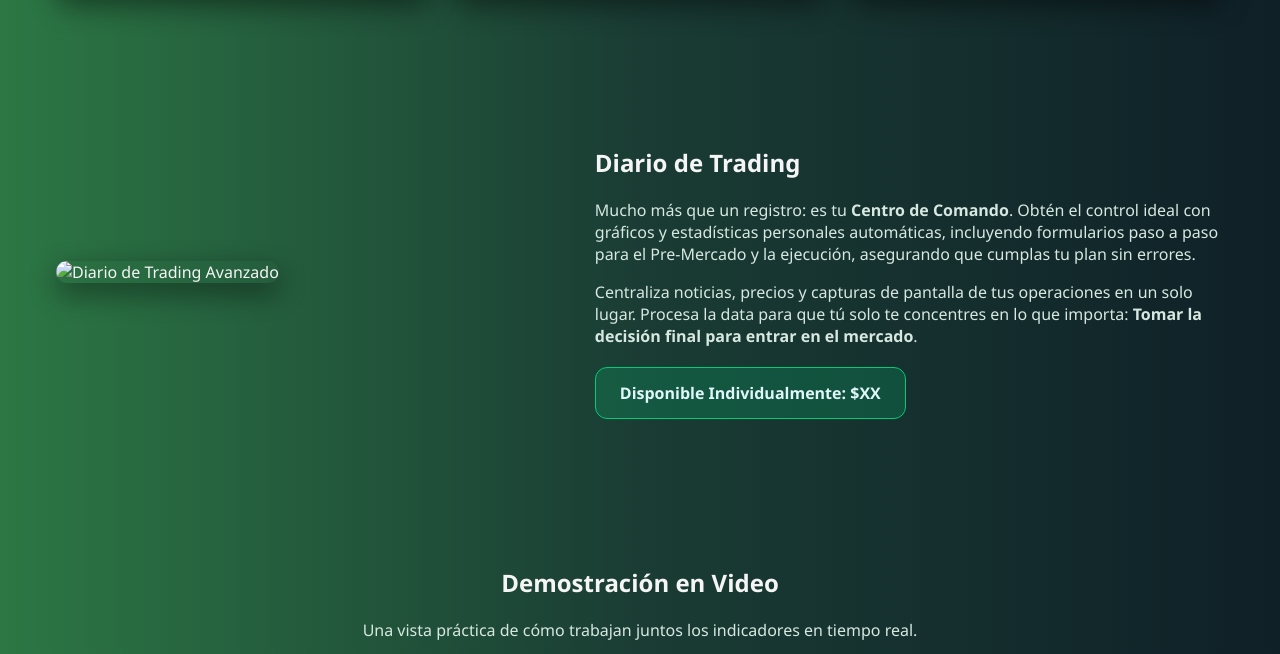
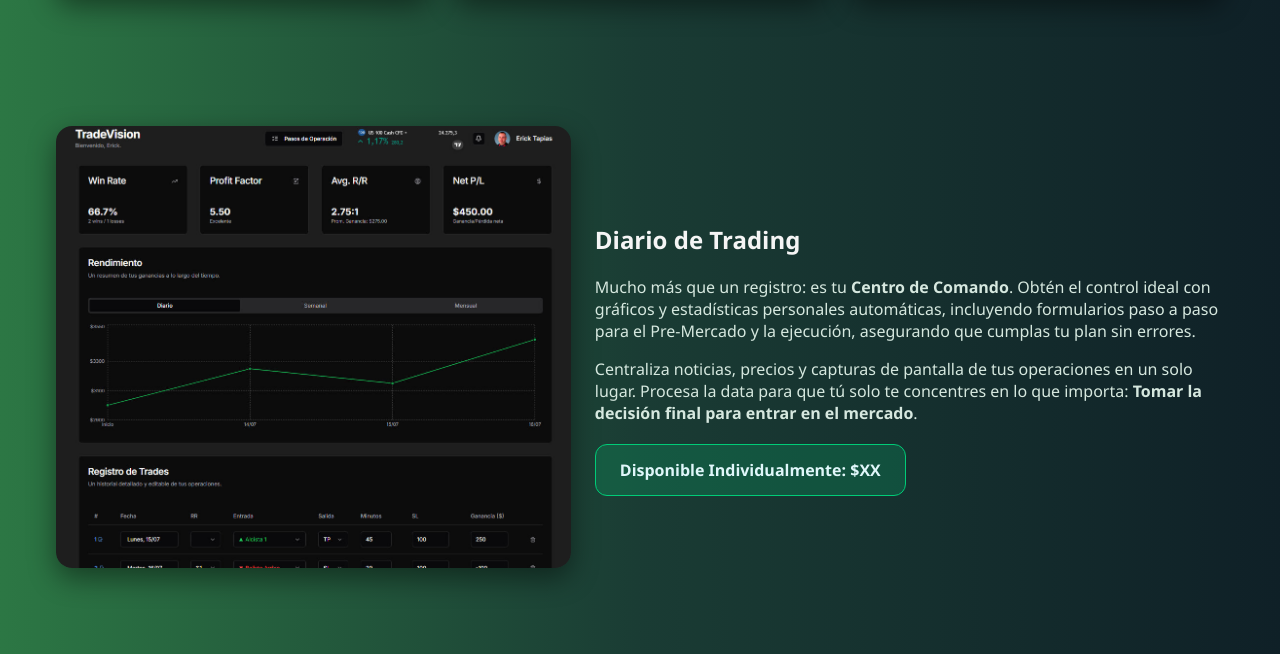
Before and after one commit to ErickTapias/dev, a plain HTML site: page indicadores/index.html in a window 1280 px wide. Shown: the part 3105-3759 px from the top of the page. Drawn offline with Linux system fonts and the light colour scheme.

Commit message:
Update index.html

```diff
--- a/indicadores/index.html
+++ b/indicadores/index.html
@@ -774,7 +774,7 @@
   <section id="diario" class="section">
     <div class="row flip fade-up">
       <div>
-        <img src="imagen/DiarioTrading.png" alt="Diario de Trading Avanzado" />
+        <img src="imagen/Diario de Trading.jpg" alt="Diario de Trading Avanzado" />
       </div>
       <div>
         <h2>Diario de Trading</h2>
```
